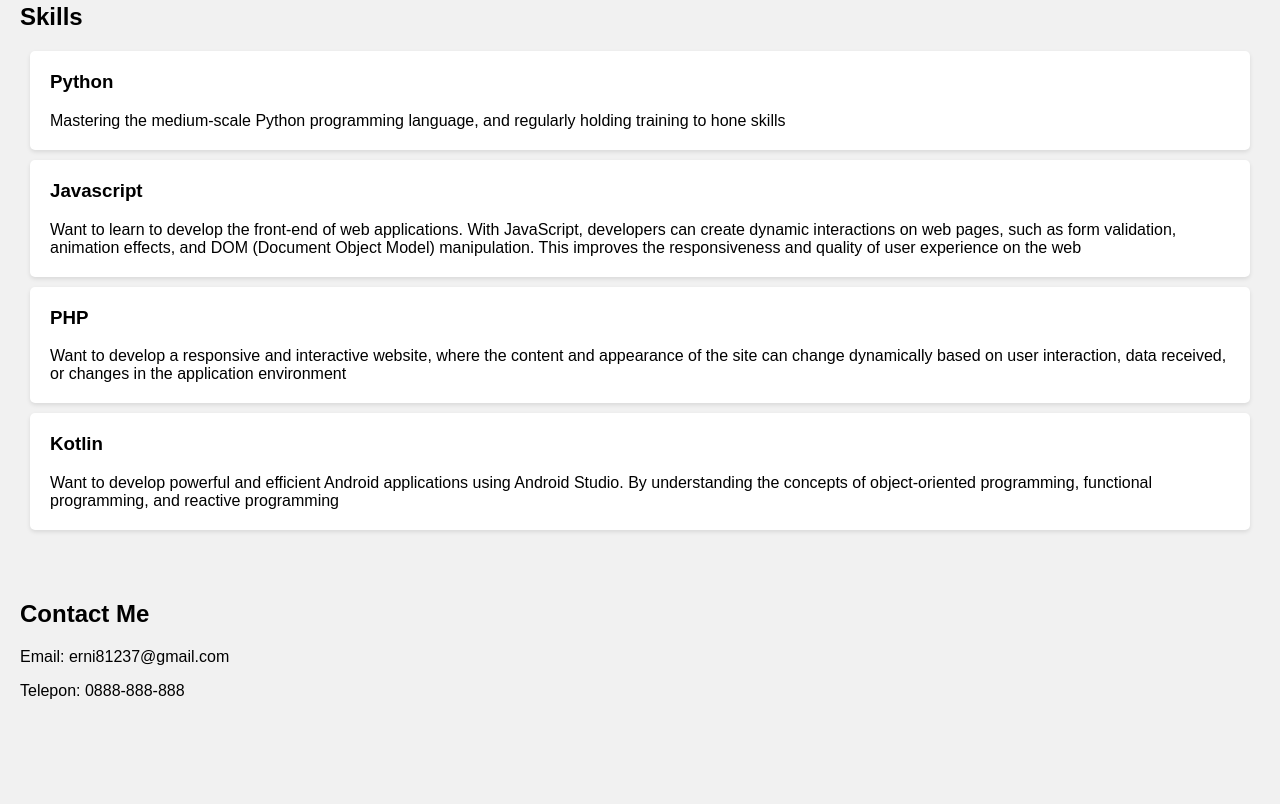
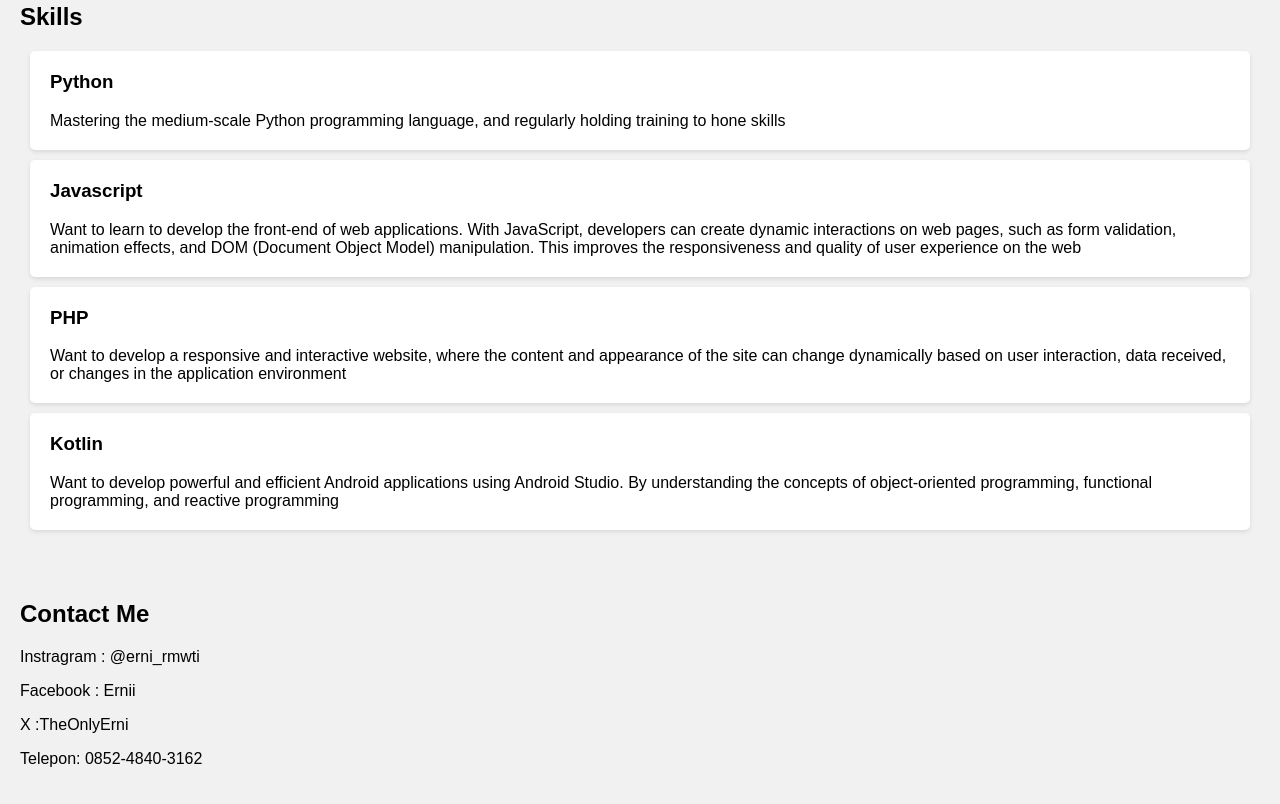
Before and after one commit to Erni0102/portofolio_erni, a plain HTML site: page index.html in a window 1280 px wide. Shown: the part 792-1596 px from the top of the page. Before the commit the page ends 1528 px from the top, so only its background shows below. Drawn offline with Linux system fonts and the light colour scheme.

Commit message:
Update index.html

```diff
--- a/index.html
+++ b/index.html
@@ -44,8 +44,10 @@
     </section>
     <section id="contact">
         <h2>Contact Me</h2>
-        <p>Email: erni81237@gmail.com</p>
-        <p>Telepon: 0888-888-888</p>
+       <p>Instragram : @erni_rmwti</p>
+        <p>Facebook : Ernii</p>
+        <p>X :TheOnlyErni</p>
+        <p>Telepon: 0852-4840-3162</p>
     </section>
 </body>
 </html>
```
